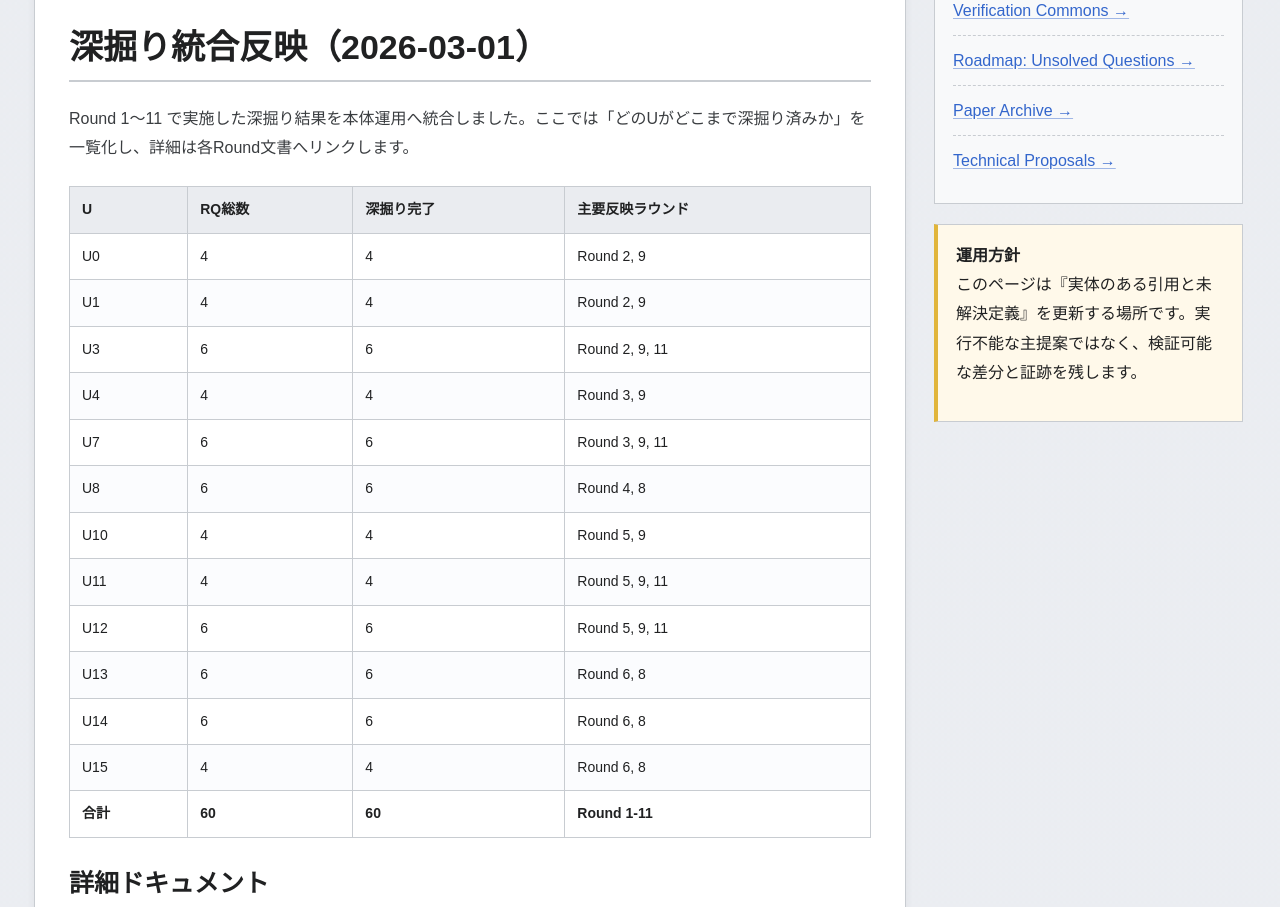
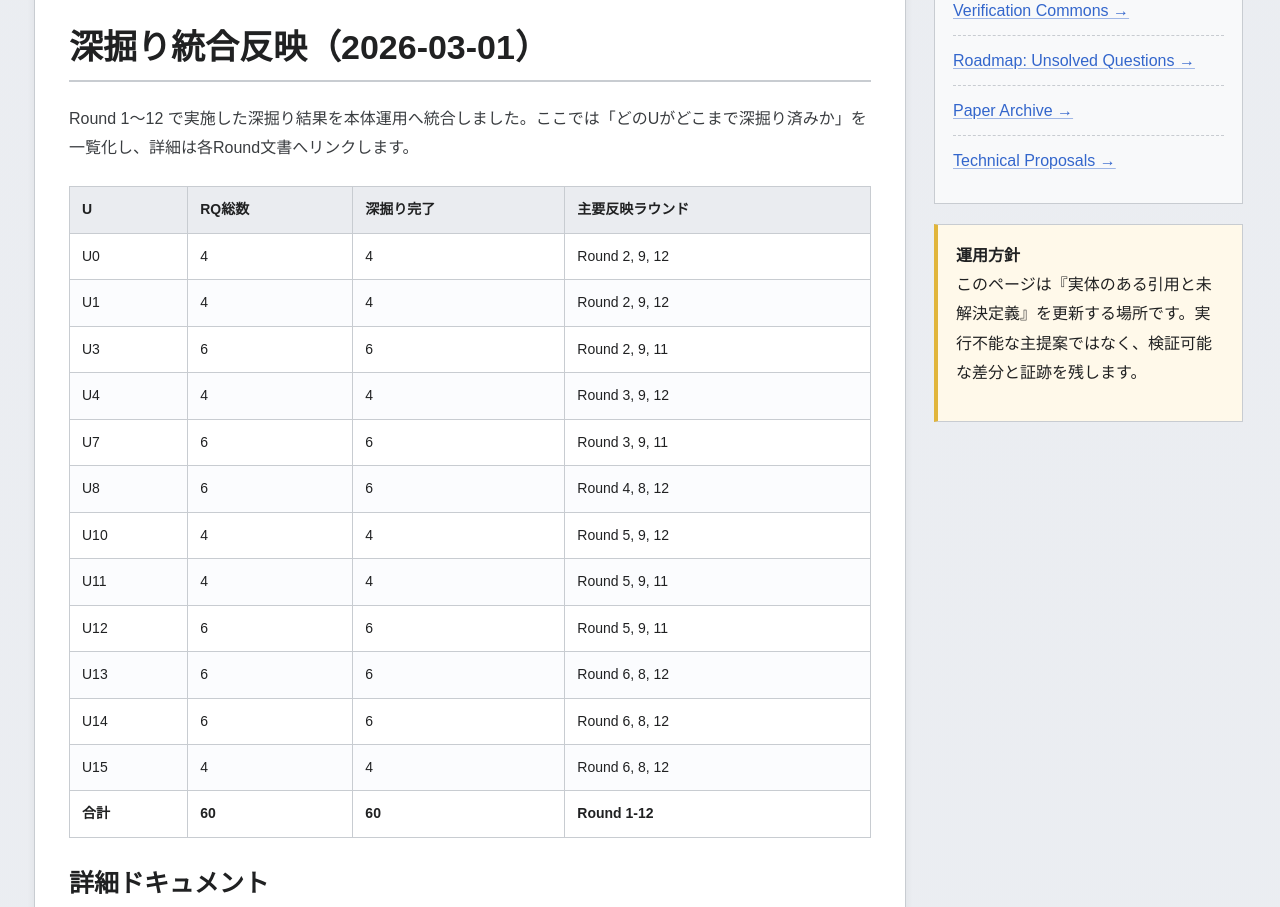
Before and after one commit to yasufumi-nakata/eegflow, a Jekyll site: the page built from research_harvest_50.md, in a window 1280 px wide and 1400 px high, scrolled down 6243 px. Shown: the part 150-1057 px from the top of the window. Built offline with Jekyll 4.4.1, drawn with Linux system fonts in a browser that asks for light colours; some of the changed text lies outside the part shown.

Commit message:
Round 12: complete question-specific evidence mapping for remaining units

```diff
--- a/research_harvest_50.md
+++ b/research_harvest_50.md
@@ -156,23 +156,23 @@ note: "Compiled from 50 worker tasks (curated for relevance)"
 <section class="section" id="deepening-integration-20260301">
 <h2 class="section-title">深掘り統合反映（2026-03-01）</h2>
 <p>
-Round 1〜11 で実施した深掘り結果を本体運用へ統合しました。ここでは「どのUがどこまで深掘り済みか」を一覧化し、詳細は各Round文書へリンクします。
+Round 1〜12 で実施した深掘り結果を本体運用へ統合しました。ここでは「どのUがどこまで深掘り済みか」を一覧化し、詳細は各Round文書へリンクします。
 </p>
 <table class="data-table">
 <thead><tr><th>U</th><th>RQ総数</th><th>深掘り完了</th><th>主要反映ラウンド</th></tr></thead><tbody>
-<tr><td>U0</td><td>4</td><td>4</td><td>Round 2, 9</td></tr>
-<tr><td>U1</td><td>4</td><td>4</td><td>Round 2, 9</td></tr>
+<tr><td>U0</td><td>4</td><td>4</td><td>Round 2, 9, 12</td></tr>
+<tr><td>U1</td><td>4</td><td>4</td><td>Round 2, 9, 12</td></tr>
 <tr><td>U3</td><td>6</td><td>6</td><td>Round 2, 9, 11</td></tr>
-<tr><td>U4</td><td>4</td><td>4</td><td>Round 3, 9</td></tr>
+<tr><td>U4</td><td>4</td><td>4</td><td>Round 3, 9, 12</td></tr>
 <tr><td>U7</td><td>6</td><td>6</td><td>Round 3, 9, 11</td></tr>
-<tr><td>U8</td><td>6</td><td>6</td><td>Round 4, 8</td></tr>
-<tr><td>U10</td><td>4</td><td>4</td><td>Round 5, 9</td></tr>
+<tr><td>U8</td><td>6</td><td>6</td><td>Round 4, 8, 12</td></tr>
+<tr><td>U10</td><td>4</td><td>4</td><td>Round 5, 9, 12</td></tr>
 <tr><td>U11</td><td>4</td><td>4</td><td>Round 5, 9, 11</td></tr>
 <tr><td>U12</td><td>6</td><td>6</td><td>Round 5, 9, 11</td></tr>
-<tr><td>U13</td><td>6</td><td>6</td><td>Round 6, 8</td></tr>
-<tr><td>U14</td><td>6</td><td>6</td><td>Round 6, 8</td></tr>
-<tr><td>U15</td><td>4</td><td>4</td><td>Round 6, 8</td></tr>
-<tr><td><strong>合計</strong></td><td><strong>60</strong></td><td><strong>60</strong></td><td><strong>Round 1-11</strong></td></tr>
+<tr><td>U13</td><td>6</td><td>6</td><td>Round 6, 8, 12</td></tr>
+<tr><td>U14</td><td>6</td><td>6</td><td>Round 6, 8, 12</td></tr>
+<tr><td>U15</td><td>4</td><td>4</td><td>Round 6, 8, 12</td></tr>
+<tr><td><strong>合計</strong></td><td><strong>60</strong></td><td><strong>60</strong></td><td><strong>Round 1-12</strong></td></tr>
 </tbody></table>
 
 <h3>詳細ドキュメント</h3>
@@ -188,6 +188,7 @@ Round 1〜11 で実施した深掘り結果を本体運用へ統合しました
 <li><a href="research_deepening_round9_2026-03-01.html">Round 9: U0/U1/U3/U4/U7/U10/U11/U12 参照置換の本体反映</a></li>
 <li><a href="research_deepening_round10_2026-03-01.html">Round 10: 全60問いの必須2本＋補助1本（最小コアセット）</a></li>
 <li><a href="research_deepening_round11_2026-03-01.html">Round 11: U3/U7/U11/U12 の問い別エビデンス追補</a></li>
+<li><a href="research_deepening_round12_2026-03-01.html">Round 12: U0/U1/U4/U8/U10/U13/U14/U15 の問い別エビデンス追補</a></li>
 </ul>
 
 <h3>整合性監査（証跡）</h3>
@@ -226,6 +227,11 @@ Round 10 のRQ別最小コア文献セット（全60問い）は
 <p class="small">
 Round 11 の問い別エビデンス追補（U3/U7/U11/U12, 22問い）は
 <a href="automation/rq_question_specific_enrichment_round11_2026-03-01.csv" target="_blank">rq_question_specific_enrichment_round11_2026-03-01.csv</a>
+に記録しています。
+</p>
+<p class="small">
+Round 12 の問い別エビデンス追補（U0/U1/U4/U8/U10/U13/U14/U15, 38問い）は
+<a href="automation/rq_question_specific_enrichment_round12_2026-03-01.csv" target="_blank">rq_question_specific_enrichment_round12_2026-03-01.csv</a>
 に記録しています。
 </p>
 </section>
```
Also changed, not shown: automation/rq_question_specific_enrichment_round12_2026-03-01.csv (added, +39 -0 lines), research_deepening_continue_guide_2026-03-01.md (+5 -2 lines), research_deepening_round12_2026-03-01.md (added, +102 -0 lines).
